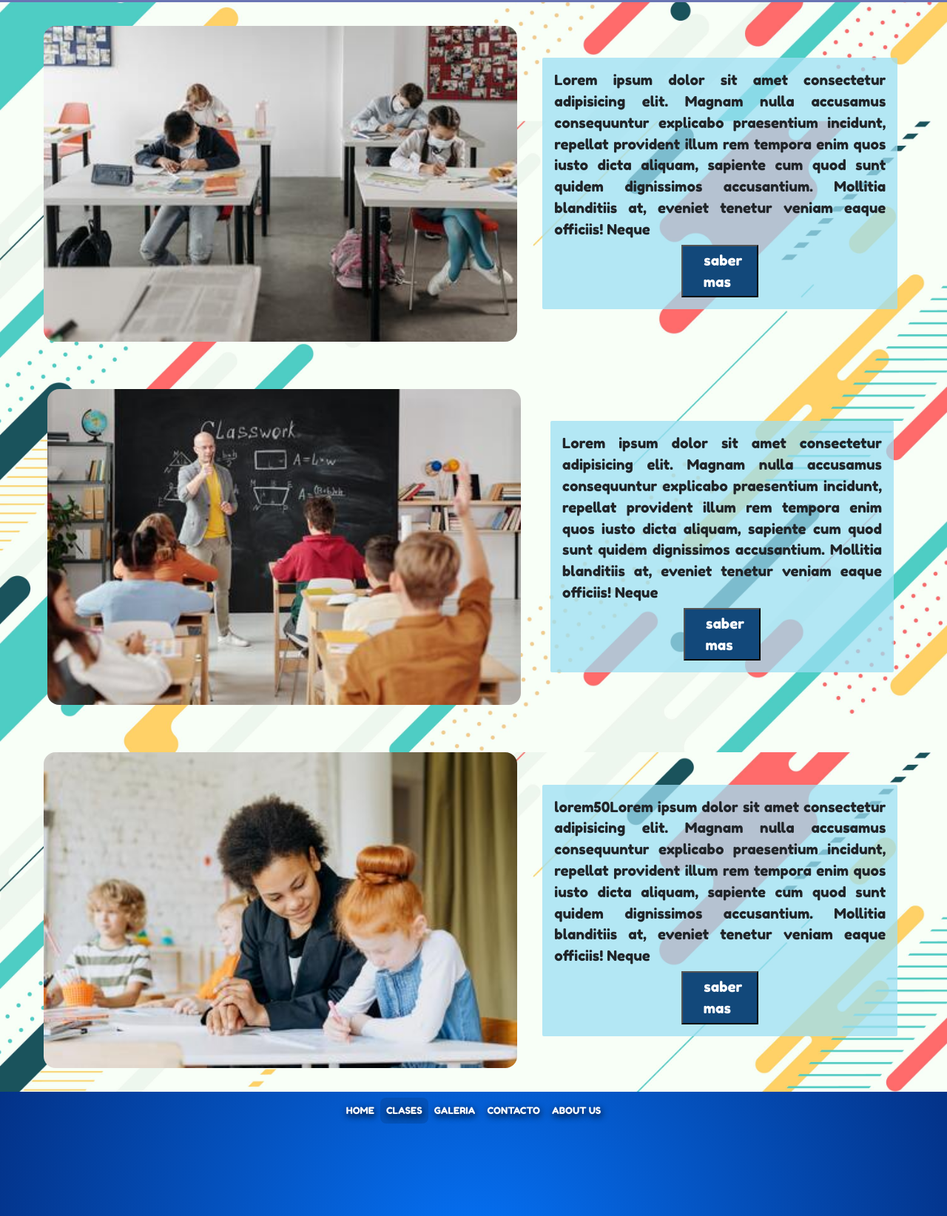
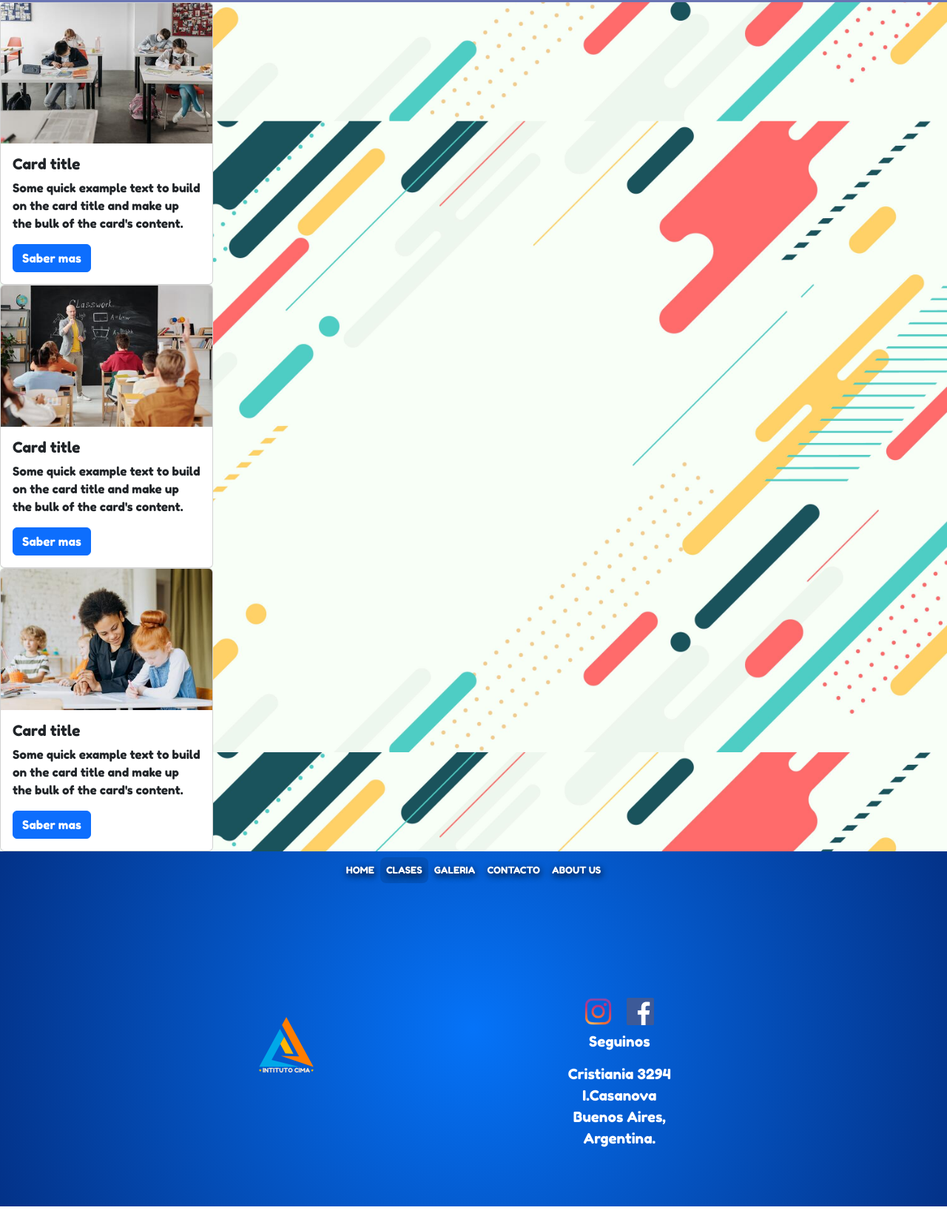
Before and after one commit to Sergiotsk/InstitutoCima-tschernitschek.sergio, a plain HTML site: page pages/clases.html in a window 1280 px wide. Shown: the part 663-2307 px from the top of the page at 74% size. Drawn offline with nearby package versions, Linux system fonts and the light colour scheme; grey boxes are pictures that could not be loaded.

Commit message:
agregue bootsrap a clases

```diff
--- a/pages/clases.html
+++ b/pages/clases.html
@@ -14,9 +14,7 @@
   <link rel="stylesheet" href="https://cdnjs.cloudflare.com/ajax/libs/animate.css/4.1.1/animate.min.css" />
   <title>Instituto Cima</title>
 </head>
-
 <body class="grid-container">
-
   <header>
 
     <div class="logo animate__animated animate__heartBeat"> <a href="../index.html"> <img
@@ -43,7 +41,6 @@
 
   </header>
 
-
   <main >
     <section class="clases__banner">
       <h1>Lorem ipsum dolor sit amet.</h1>
@@ -53,57 +50,34 @@
 
     </section>
 
-    <section class="clases">
+    <section class="clases ">
 
-      <article class="clases__art">
-        <img src="../assets/img/clases1.jpg" alt="">
-        <p class="clases__art--text">Lorem ipsum dolor sit amet consectetur adipisicing elit. Magnam nulla accusamus consequuntur explicabo
-          praesentium incidunt, repellat provident illum rem tempora enim quos iusto dicta aliquam, sapiente cum quod
-          sunt quidem dignissimos accusantium. Mollitia blanditiis at, eveniet tenetur veniam eaque officiis! Neque
-
-          <BUtton>
-            <a href="./contacto.html">saber mas</a>
-          </BUtton>
-        </p>
+      <article class="card cardclases-mod" style="width: 18rem;">
+        <img src="../assets/img/clases1.jpg" class="card-img-top" alt="...">
+        <div class="card-body card-body-mod">
+          <h5 class="card-title">Card title</h5>
+          <p class="card-text">Some quick example text to build on the card title and make up the bulk of the card's content.</p>
+          <a href="#" class="btn btn-primary btn-mod">Saber mas</a>
+        </div>
       </article>
-
-      <article class="clases__art">
-
-        <img src="../assets/img/clases2.jpg" alt="">
-        <div class="clases__art--text">
-          <p>Lorem ipsum dolor sit amet consectetur adipisicing elit. Magnam nulla accusamus consequuntur explicabo
-            praesentium incidunt, repellat provident illum rem tempora enim quos iusto dicta aliquam, sapiente cum quod
-            sunt quidem dignissimos accusantium. Mollitia blanditiis at, eveniet tenetur veniam eaque officiis! Neque
-
-            <BUtton>
-              <a href="./contacto.html">saber mas</a>
-            </BUtton>
-          </p>
+      <article class="card cardclases-mod" style="width: 18rem;">
+        <img src="../assets/img/clases2.jpg" class="card-img-top" alt="...">
+        <div class="card-body card-body-mod">
+          <h5 class="card-title">Card title</h5>
+          <p class="card-text">Some quick example text to build on the card title and make up the bulk of the card's content.</p>
+          <a href="#" class="btn btn-primary btn-mod">Saber mas</a>
+        </div>
+      </article>
+      <article class="card cardclases-mod" style="width: 18rem;">
+        <img src="../assets/img/clase3.jpg" class="card-img-top" alt="...">
+        <div class="card-body card-body-mod">
+          <h5 class="card-title">Card title</h5>
+          <p class="card-text">Some quick example text to build on the card title and make up the bulk of the card's content.</p>
+          <a href="#" class="btn btn-primary btn-mod">Saber mas</a>
         </div>
       </article>
 
-      <article class="clases__art">
-        <img src="../assets/img/clase3.jpg" alt="">
-        <p class="clases__art--text">lorem50Lorem ipsum dolor sit amet consectetur adipisicing elit. Magnam nulla accusamus consequuntur explicabo
-          praesentium incidunt, repellat provident illum rem tempora enim quos iusto dicta aliquam, sapiente cum quod
-          sunt quidem dignissimos accusantium. Mollitia blanditiis at, eveniet tenetur veniam eaque officiis! Neque
-
-          <BUtton>
-            <a href="./contacto.html">saber mas</a>
-          </BUtton>
-        </p>
-      </article>
-
-
-
-
     </section>
-
-
-
-
-
-
 
   </main>
 
@@ -151,8 +125,6 @@
    </div>
 
 
-
-
   </footer>
 
 
```
Also changed, not shown: pages/aboutus.html (+6 -17 lines), pages/contacto.html (+4 -11 lines).
